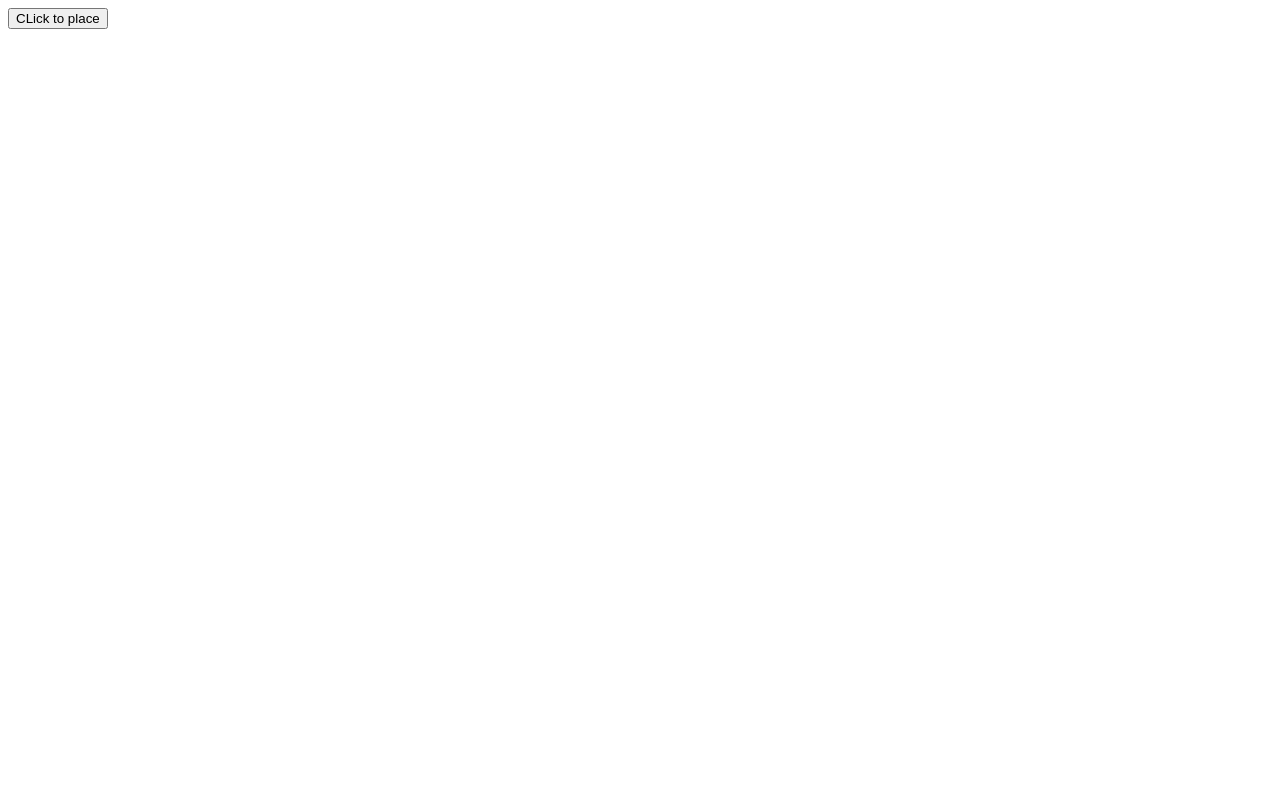
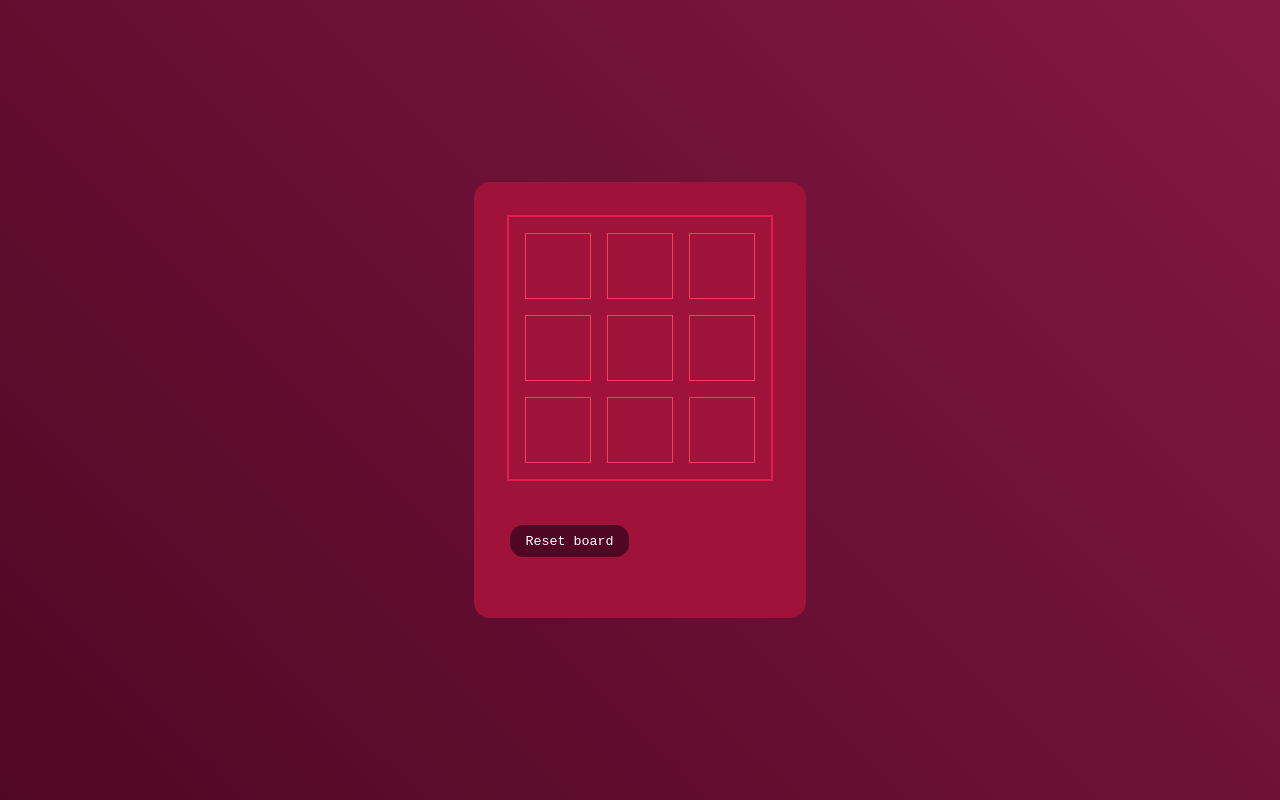
Before and after one commit to eeeeaa/tic-tac-toe, a plain HTML site: page index.html in a window 1280 px wide. Drawn offline with Linux system fonts and the light colour scheme.

Commit message:
Complete game board logic
add basic styling, complete board logic, and start working on game logic

```diff
--- a/css/style.css
+++ b/css/style.css
@@ -0,0 +1,63 @@
+* {
+    font-family: 'Courier New', Courier, monospace;
+    color: white;
+}
+
+html,
+body {
+    display: border-box;
+    margin: 0;
+    padding: 0;
+}
+
+body{
+    min-height: 100vh;
+    display: grid;
+    grid-template: auto/auto;
+    justify-content: center;
+    align-content: center;
+    align-items: center;
+    background-image: linear-gradient(45deg, #500724, #831843);
+}
+
+.game-container {
+    display: grid;
+    grid-template: 3fr 1fr/repeat(2,1fr);
+    justify-items: center;
+    align-items: center;
+    gap: 1em;
+    border: 1px solid transparent;
+    border-radius: 1em;
+    background-color: #9f1239;
+    padding: 2em;
+}
+
+.game-container #game-board {
+    grid-area: 1/1/2/-1;
+
+    display: grid;
+    grid-template: repeat(3,1fr)/repeat(3,1fr);
+    gap:1em;
+    align-items: center;
+    justify-items: center;
+    padding: 1em;
+    border: 2px solid #e11d48;
+}
+
+.game-container #game-board .game-cell{
+    display: flex;
+    justify-content: center;
+    align-items: center;
+    border: 1px solid #f43f5e;
+    width: 2em;
+    height: 2em;
+    font-size: xx-large;
+    font-weight: 900;
+}
+
+.game-container button {
+    border-radius: 1em;
+    border-color: transparent;
+    padding: 0.5em 1em;
+    background-color: #500724;
+}
--- a/index.html
+++ b/index.html
@@ -8,9 +8,10 @@
     <script src="./js/tictactoe.js" defer></script>
 </head>
 <body>
-    <div id="game-board">
-
+    <div class="game-container">
+        <div id="game-board">
+        </div>
+        <button class="reset-board-button">Reset board</button>
     </div>
-    <button class="add-button">CLick to place</button>
 </body>
 </html>
--- a/js/tictactoe.js
+++ b/js/tictactoe.js
@@ -7,17 +7,40 @@
  * let X be 1
  * let O be -1
  *
- * player would win if a row, column, or diagonal row is equal to 3 (for X) or -3 (for O)
+ * player would win if a row, column, or diagonal row is equal
+ * to 3 (for X) or -3 (for O)
+ *
+ * Logic:
+ * Gameboard: no knowledge of player, only check placement and calculate if X or O wins
+ * Game: acutal game logic, handle score, turn change, and assigning X or O to players
  */
 
+//game class
+const game = (function (mainDoc) {
+    //Enum classes
     const MOVE_TYPE = {
         X: 1,
         O: -1
     }
 
-function createLocation(x, y){
+    const BOARD_STATE = {
+        X_WIN: "X_WIN",
+        O_WIN: "O_WIN",
+        DRAW: "DRAW",
+        ONGOING: "ONGOING"
+    }
+
+    //Data classes
+
+    /**
+     *
+     * @param {Int} x
+     * @param {Int} y
+     * @returns
+     */
+    function createLocation(x, y) {
         return {
-        x,y
+            x, y
         }
     }
 
@@ -27,17 +50,24 @@ function createLocation(x, y){
      * @param {MOVE_TYPE} moveType
      * @returns
      */
-function createPlayer(name, moveType){
+    function createPlayer(name, moveType) {
+        let playerScore = 0;
         let playerName = name;
         let playerMoveType;
 
+        const incrementScore = () => {
+            playerScore += 1;
+        }
+
         const setMoveType = () => {
-        if(moveType !== MOVE_TYPE.X && moveType !== MOVE_TYPE.O){
+            if (moveType !== MOVE_TYPE.X && moveType !== MOVE_TYPE.O) {
                 throw new Error("Illegal move type!");
             } else {
                 playerMoveType = moveType;
             }
         }
+
+        const getScore = () => playerScore;
         const getName = () => playerName;
         const getMoveType = () => playerMoveType;
 
@@ -45,98 +75,207 @@ function createPlayer(name, moveType){
 
         return {
             getName,
-        getMoveType
+            getMoveType,
+            getScore,
+            incrementScore
         }
     }
 
+    //Board logic
+    const gameBoard = (function (doc) {
 
-const gameBoard = (function(doc){
-
-    const mainBoard = [
-        [0,0,0],
-        [0,0,0],
-        [0,0,0],
+        let mainBoard = [
+            [0, 0, 0],
+            [0, 0, 0],
+            [0, 0, 0],
         ];
 
-    function showBoard(){
-        doc.querySelector("#game-board").textContent = mainBoard.toString();
+        let currentBoardState = BOARD_STATE.ONGOING;
+
+        function initBoard() {
+            resetBoard();
+            updateBoard();
         }
 
+        function updateBoard() {
+            //when logging array, use its copy
+            //this is because browser log are slow, so it will run after all operations finish
+            //to get snapshot of value, make copy of it and log it instead
+            //console.log(mainBoard.slice(0));
+
+            let board = doc.querySelector("#game-board");
+            board.textContent = "";
+
+            for (let i = 0; i < mainBoard.length; i++) {
+                for (let j = 0; j < mainBoard[i].length; j++) {
+                    let cell = doc.createElement("div");
+                    cell.classList.add("game-cell");
+                    cell.setAttribute("data-x", i);
+                    cell.setAttribute("data-y", j);
+
+                    cell.addEventListener("click", (e) => {
+                        if (e.target.hasAttribute("data-x") &&
+                            e.target.hasAttribute("data-y")) {
+                            placeMove(
+                                MOVE_TYPE.O,
+                                createLocation(
+                                    parseInt(e.target.getAttribute("data-x")),
+                                    parseInt(e.target.getAttribute("data-y"))
+                                )
+                            )
+                        }
+                    });
+
+                    switch (mainBoard[i][j]) {
+                        case 0: {
+                            cell.textContent = " ";
+                            break;
+                        }
+                        case 1: {
+                            cell.textContent = "X";
+                            break;
+                        }
+                        case -1: {
+                            cell.textContent = "O";
+                            break;
+                        }
+                    }
+                    board.appendChild(cell);
+                }
+            }
+        }
+
+        function resetBoard() {
+            mainBoard = [
+                [0, 0, 0],
+                [0, 0, 0],
+                [0, 0, 0],
+            ];
+            currentBoardState = BOARD_STATE.ONGOING;
+        }
+
+        function getCurrentBoardState() {
+            return currentBoardState;
+        }
 
         /**
          *
          * @param {Int} moveType
          * @param {{Int,Int}} location
          */
-    function placeMove(moveType, location){
+        function placeMove(moveType, location) {
+            if (isLocationEmpty(location) && currentBoardState === BOARD_STATE.ONGOING) {
                 console.log(`place ${moveType} at ${location.x}, ${location.y}`);
                 mainBoard[location.x][location.y] = moveType;
-        checkWinning();
+                displayWinning();
+                updateBoard();
+            }
         }
 
-    function checkWinning(){
-        let rowResult = checkWinningRow();
-        let colResult = checkWinningColumn();
-        let diagResult = checkWinningDiagonal();
 
-        if(rowResult === 3 || rowResult === -3){
-            console.log("someone win!");
-        } else if (colResult === 3 || colResult === -3){
-            console.log("someone win!");
-        } else if (diagResult === 3 || diagResult === -3){
-            console.log("someone win!");
+        /**
+         *
+         * @param {{Int,Int}} location
+         */
+        function isLocationEmpty(location) {
+            if (mainBoard[location.x][location.y] === 0) {
+                return true;
+            } else {
+                return false;
+            }
+        }
+
+        function displayWinning() {
+            let result = calculateWinning();
+            let boardFullCheck = checkIfBoardFull();
+            if (result === 3) {
+                console.log("X win!");
+                currentBoardState = BOARD_STATE.X_WIN;
+            } else if (result === -3) {
+                console.log("O win!");
+                currentBoardState = BOARD_STATE.O_WIN;
+            } else if (result !== -3 && result !== 3 && boardFullCheck) {
+                console.log("draw!");
+                currentBoardState = BOARD_STATE.DRAW;
             } else {
                 console.log("...");
             }
         }
 
-    function checkWinningRow(){
-        for(let i = 0; i<mainBoard.length; i++){
-            let rowSum = mainBoard[i].reduce((totalVal,currentVal) => {
+        function checkIfBoardFull() {
+            for (let i = 0; i < mainBoard.length; i++) {
+                for (let j = 0; j < mainBoard[i].length; j++) {
+                    if (mainBoard[i][j] === 0) {
+                        return false;
+                    }
+                }
+            }
+            return true;
+        }
+
+        function calculateWinning() {
+            let rowResult = checkWinningRow();
+            let colResult = checkWinningColumn();
+            let diagResult = checkWinningDiagonal();
+
+            if (rowResult === 3 || rowResult === -3) {
+                return rowResult;
+            } else if (colResult === 3 || colResult === -3) {
+                return colResult;
+            } else if (diagResult === 3 || diagResult === -3) {
+                return diagResult;
+            } else {
+                return -1;
+            }
+        }
+
+        function checkWinningRow() {
+            for (let i = 0; i < mainBoard.length; i++) {
+                let rowSum = mainBoard[i].reduce((totalVal, currentVal) => {
                     return totalVal + currentVal;
-            },0);
+                }, 0);
 
-            if(rowSum === 3 || rowSum === -3){
+                if (rowSum === 3 || rowSum === -3) {
                     return rowSum;
                 }
             }
             return -1;
         }
 
-    function checkWinningColumn(){
+        function checkWinningColumn() {
             let sumColOne = 0;
             let sumColTwo = 0;
             let sumColThree = 0;
 
-        for(let j = 0; j < mainBoard[0].length; j++){
-            for(let i = 0; i < mainBoard.length; i++){
-                if(j === 0){
+            for (let j = 0; j < mainBoard[0].length; j++) {
+                for (let i = 0; i < mainBoard.length; i++) {
+                    if (j === 0) {
                         sumColOne += mainBoard[i][j];
-                }else if(j === 1){
+                    } else if (j === 1) {
                         sumColTwo += mainBoard[i][j];
                     } else {
                         sumColThree += mainBoard[i][j];
                     }
                 }
             }
-        if(sumColOne === 3 || sumColOne === -3){
+            if (sumColOne === 3 || sumColOne === -3) {
                 return sumColOne;
-        } else if (sumColTwo === 3 || sumColTwo === -3){
+            } else if (sumColTwo === 3 || sumColTwo === -3) {
                 return sumColTwo;
-        } else if (sumColThree === 3 || sumColThree === -3){
+            } else if (sumColThree === 3 || sumColThree === -3) {
                 return sumColThree;
             } else {
                 return -1;
             }
         }
 
-    function checkWinningDiagonal(){
+        function checkWinningDiagonal() {
             let sumDiagOne = mainBoard[0][0] + mainBoard[1][1] + mainBoard[2][2];
-        let sumDiagTwo = mainBoard[0][2] + mainBoard[1][1] + mainBoard[0][0];
+            let sumDiagTwo = mainBoard[0][2] + mainBoard[1][1] + mainBoard[2][0];
 
-        if(sumDiagOne === 3 || sumDiagOne === -3){
+            if (sumDiagOne === 3 || sumDiagOne === -3) {
                 return sumDiagOne;
-        } else if (sumDiagTwo === 3 || sumDiagTwo === -3){
+            } else if (sumDiagTwo === 3 || sumDiagTwo === -3) {
                 return sumDiagTwo;
             } else {
                 return -1;
@@ -144,18 +283,58 @@ const gameBoard = (function(doc){
         }
 
         return {
-        showBoard,
-        placeMove
+            initBoard,
+            placeMove,
+            getCurrentBoardState
         }
-})(document)
+    })(mainDoc)
+
+    //Game logic
+    /*
+        init board
+        choose first turn
+        let player play turn
+        switch turn to computer
+        repeat until one win
+        when won, increment score
+        restart game
+    */
+
+    const TURN = {
+        PLAYER_TURN: 0,
+        COMPUTER_TURN: 1
+    }
+    let currentTurn;
+    let player = createPlayer("Player", MOVE_TYPE.X);
+    let computer = createPlayer("Computer", MOVE_TYPE.O);
+
+
+    function initGame() {
+        gameBoard.initBoard();
+        chooseFirstTurn();
+    }
+
+    function chooseFirstTurn(){
+        (Math.random() < 0.5)? currentTurn = TURN.PLAYER_TURN:currentTurn = TURN.COMPUTER_TURN;
+    }
+
+    function PlayerPlayTurn(){
+        //TODO
+    }
+
+    function computerPlayTurn(){
+        //TODO
+    }
+
+    return {
+        initGame
+    }
+
+})(document);
+
 
 //For testing
-let num = 0;
-
-document.querySelector(".add-button").addEventListener("click", (e) => {
-    if(num < 3){
-        gameBoard.placeMove(MOVE_TYPE.X, createLocation(num,1));
-        num++;
-    }
-    gameBoard.showBoard();
+game.initGame();
+document.querySelector(".reset-board-button").addEventListener("click", (e) => {
+    game.initGame();
 });
```
Lines whose indentation alone changed are shown as unchanged.
